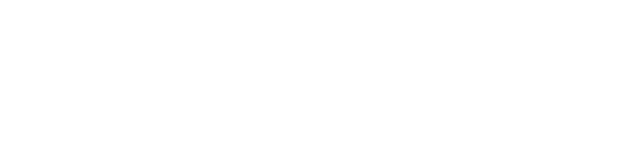
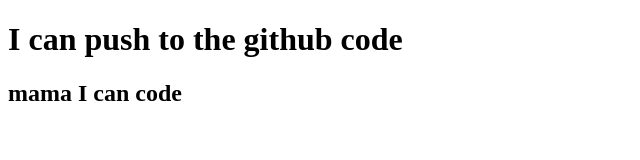
Before and after one commit to Shahadate-Ullah-Nayem/my_second_repo, a plain HTML site: page index.html in a window 1280 px wide. Shown: the whole page, without its empty margins (0-640 px from the left). Drawn offline with Linux system fonts and the light colour scheme.

Commit message:
added header

```diff
--- a/index.html
+++ b/index.html
@@ -7,6 +7,7 @@
     <title>My Second Repo to git hub</title>
 </head>
 <body>
-
+    <h1>I can push to the github code</h1>
+    <h2>mama I can code</h2>
 </body>
 </html>
```
